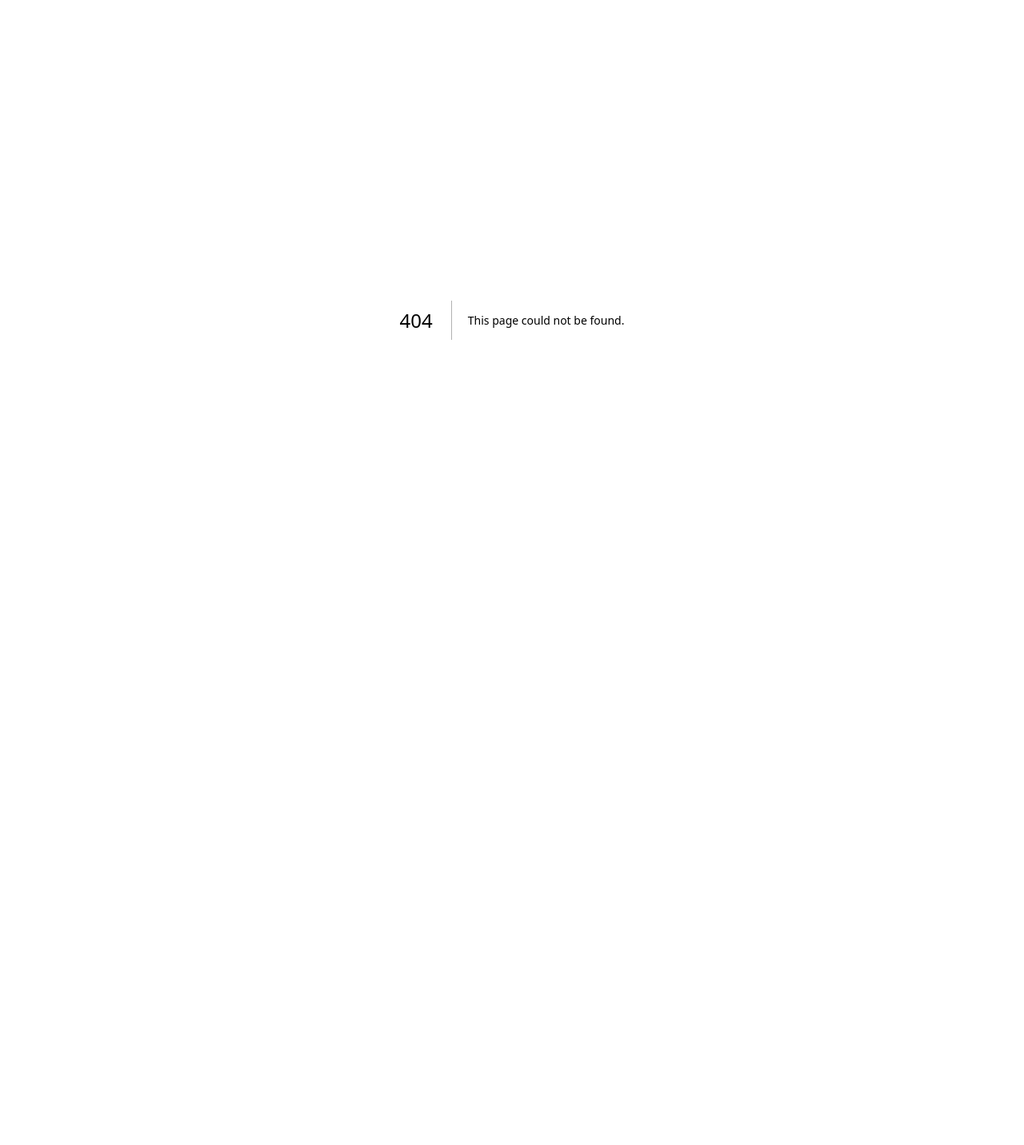
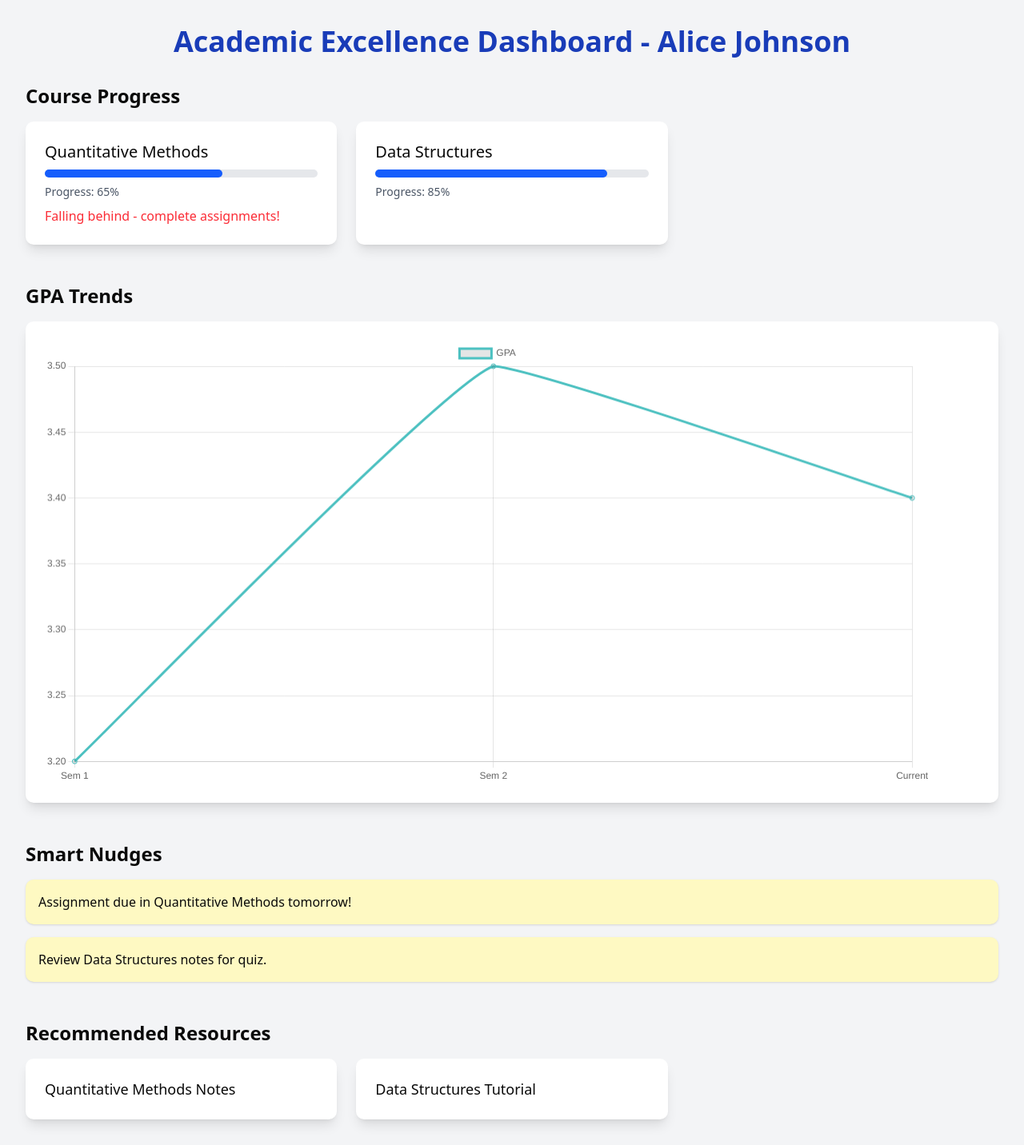
Before and after one commit to justSammy1604/aca-excellence-app, a Next.js app: page /student/dashboard in a window 1280 px wide. Before the commit this address had no page. Shown: the whole page at 80% size. Before the commit the page ends 800 px from the top, so only its background shows below. Built offline with nearby package versions, Linux system fonts and the light colour scheme.

Commit message:
made-changes

```diff
--- a/app/dashboard/page.tsx
+++ /dev/null
@@ -1,125 +0,0 @@
-"use client";
-import { motion } from "framer-motion";
-import { useSearchParams } from "next/navigation";
-import { Line } from "react-chartjs-2";
-import {
-  Chart as ChartJS,
-  CategoryScale,
-  LinearScale,
-  PointElement,
-  LineElement,
-  Title,
-  Tooltip,
-  Legend,
-} from "chart.js";
-import { mockStudents } from "@/lib/mockData";
-
-ChartJS.register(
-  CategoryScale,
-  LinearScale,
-  PointElement,
-  LineElement,
-  Title,
-  Tooltip,
-  Legend
-);
-
-export default function DashboardPage() {
-  const params = useSearchParams();
-  const studentKey = params.get("student") || "student1";
-  const currentStudent = mockStudents[studentKey as keyof typeof mockStudents] || mockStudents["student1"];
-
-  const gpaChartData = {
-    labels: currentStudent.gpaTrends.labels,
-    datasets: [
-      {
-        label: "GPA",
-        data: currentStudent.gpaTrends.data,
-        borderColor: "rgb(75, 192, 192)",
-        tension: 0.1,
-      },
-    ],
-  };
-
-  return (
-    <div className="min-h-screen bg-gray-100 p-8">
-      <header className="text-center mb-8">
-        <h1 className="text-4xl font-bold text-blue-800">Academic Excellence Dashboard - {currentStudent.name}</h1>
-      </header>
-
-      <section className="mb-12">
-        <h2 className="text-2xl font-semibold mb-4">Course Progress</h2>
-        <div className="grid grid-cols-1 md:grid-cols-3 gap-6">
-          {currentStudent.courses.map((course, index) => (
-            <motion.div
-              key={index}
-              initial={{ opacity: 0, y: 20 }}
-              animate={{ opacity: 1, y: 0 }}
-              transition={{ delay: index * 0.2 }}
-              className="bg-white p-6 rounded-lg shadow-lg"
-            >
-              <h3 className="text-xl font-medium mb-2">{course.name}</h3>
-              <div className="w-full bg-gray-200 rounded-full h-2.5 mb-2">
-                <motion.div
-                  className="bg-blue-600 h-2.5 rounded-full"
-                  initial={{ width: 0 }}
-                  animate={{ width: `${course.progress}%` }}
-                  transition={{ duration: 1 }}
-                />
-              </div>
-              <p className="text-sm text-gray-600">Progress: {course.progress}%</p>
-              {course.risk && <p className="text-red-500 mt-2">{course.risk}</p>}
-            </motion.div>
-          ))}
-        </div>
-      </section>
-
-      <section className="mb-12">
-        <h2 className="text-2xl font-semibold mb-4">GPA Trends</h2>
-        <motion.div
-          initial={{ opacity: 0, scale: 0.95 }}
-          animate={{ opacity: 1, scale: 1 }}
-          transition={{ duration: 0.5 }}
-          className="bg-white p-6 rounded-lg shadow-lg"
-        >
-          <Line data={gpaChartData} options={{ responsive: true }} />
-        </motion.div>
-      </section>
-
-      <section className="mb-12">
-        <h2 className="text-2xl font-semibold mb-4">Smart Nudges</h2>
-        <ul className="space-y-4">
-          {currentStudent.nudges.map((nudge, index) => (
-            <motion.li
-              key={index}
-              initial={{ opacity: 0, x: -20 }}
-              animate={{ opacity: 1, x: 0 }}
-              transition={{ delay: index * 0.3 }}
-              className="bg-yellow-100 p-4 rounded-lg shadow"
-            >
-              {nudge}
-            </motion.li>
-          ))}
-        </ul>
-      </section>
-
-      <section>
-        <h2 className="text-2xl font-semibold mb-4">Recommended Resources</h2>
-        <div className="grid grid-cols-1 md:grid-cols-3 gap-6">
-          {currentStudent.resources.map((resource, index) => (
-            <motion.a
-              key={index}
-              href={resource.link}
-              initial={{ opacity: 0, y: 20 }}
-              animate={{ opacity: 1, y: 0 }}
-              transition={{ delay: index * 0.2 }}
-              className="bg-white p-6 rounded-lg shadow-lg hover:bg-blue-50 transition"
-            >
-              <h3 className="text-lg font-medium">{resource.title}</h3>
-            </motion.a>
-          ))}
-        </div>
-      </section>
-    </div>
-  );
-}
--- a/app/login/page.tsx
+++ b/app/login/page.tsx
@@ -40,7 +40,7 @@ export default function Login() {
     e.preventDefault();
     const student = mockStudents[username as keyof typeof mockStudents];
     if (student && student.password === password) {
-      router.push(`/dashboard?student=${encodeURIComponent(username)}`);
+      router.push(`/student/dashboard?student=${encodeURIComponent(username)}`);
     } else {
       setError("Invalid username or password");
     }
--- a/app/page.tsx
+++ b/app/page.tsx
@@ -18,7 +18,7 @@ export default function LandingPage() {
 			| { name: string }
 			| undefined;
 			if (student && (password === "pass123" || password === "pass456")) {
-			router.push(`/dashboard?student=${encodeURIComponent(username)}`);
+				router.push(`/student/dashboard?student=${encodeURIComponent(username)}`);
 		} else {
 			setError("Invalid username or password");
 		}
@@ -136,7 +136,7 @@ export default function LandingPage() {
 					</ul>
 					<div className="mt-4">
 									<Button asChild variant="secondary" className="hover:bg-blue-600 hover:text-white">
-							<a href="/student/resource">View all resources</a>
+										<a href="/student/resources">View all resources</a>
 									</Button>
 					</div>
 				</motion.div>
--- /dev/null
+++ b/app/student/dashboard/page.tsx
@@ -0,0 +1,133 @@
+"use client";
+import { motion } from "framer-motion";
+import { useSearchParams } from "next/navigation";
+import { Line } from "react-chartjs-2";
+import {
+	Chart as ChartJS,
+	CategoryScale,
+	LinearScale,
+	PointElement,
+	LineElement,
+	Title,
+	Tooltip,
+	Legend,
+} from "chart.js";
+import { mockStudents } from "@/lib/mockData";
+
+ChartJS.register(
+	CategoryScale,
+	LinearScale,
+	PointElement,
+	LineElement,
+	Title,
+	Tooltip,
+	Legend
+);
+
+export default function StudentDashboardPage() {
+	const params = useSearchParams();
+	const studentKey = params.get("student") || "student1";
+	const currentStudent =
+		mockStudents[studentKey as keyof typeof mockStudents] ||
+		mockStudents["student1"];
+
+	const gpaChartData = {
+		labels: currentStudent.gpaTrends.labels,
+		datasets: [
+			{
+				label: "GPA",
+				data: currentStudent.gpaTrends.data,
+				borderColor: "rgb(75, 192, 192)",
+				tension: 0.1,
+			},
+		],
+	};
+
+	return (
+		<div className="min-h-screen bg-gray-100 p-8">
+			<header className="text-center mb-8">
+				<h1 className="text-4xl font-bold text-blue-800">
+					Academic Excellence Dashboard - {currentStudent.name}
+				</h1>
+			</header>
+
+			<section className="mb-12">
+				<h2 className="text-2xl font-semibold mb-4">Course Progress</h2>
+				<div className="grid grid-cols-1 md:grid-cols-3 gap-6">
+					{currentStudent.courses.map((course, index) => (
+						<motion.div
+							key={index}
+							initial={{ opacity: 0, y: 20 }}
+							animate={{ opacity: 1, y: 0 }}
+							transition={{ delay: index * 0.2 }}
+							className="bg-white p-6 rounded-lg shadow-lg"
+						>
+							<h3 className="text-xl font-medium mb-2">{course.name}</h3>
+							<div className="w-full bg-gray-200 rounded-full h-2.5 mb-2">
+								<motion.div
+									className="bg-blue-600 h-2.5 rounded-full"
+									initial={{ width: 0 }}
+									animate={{ width: `${course.progress}%` }}
+									transition={{ duration: 1 }}
+								/>
+							</div>
+							<p className="text-sm text-gray-600">
+								Progress: {course.progress}%
+							</p>
+							{course.risk && (
+								<p className="text-red-500 mt-2">{course.risk}</p>
+							)}
+						</motion.div>
+					))}
+				</div>
+			</section>
+
+			<section className="mb-12">
+				<h2 className="text-2xl font-semibold mb-4">GPA Trends</h2>
+				<motion.div
+					initial={{ opacity: 0, scale: 0.95 }}
+					animate={{ opacity: 1, scale: 1 }}
+					transition={{ duration: 0.5 }}
+					className="bg-white p-6 rounded-lg shadow-lg"
+				>
+					<Line data={gpaChartData} options={{ responsive: true }} />
+				</motion.div>
+			</section>
+
+			<section className="mb-12">
+				<h2 className="text-2xl font-semibold mb-4">Smart Nudges</h2>
+				<ul className="space-y-4">
+					{currentStudent.nudges.map((nudge, index) => (
+						<motion.li
+							key={index}
+							initial={{ opacity: 0, x: -20 }}
+							animate={{ opacity: 1, x: 0 }}
+							transition={{ delay: index * 0.3 }}
+							className="bg-yellow-100 p-4 rounded-lg shadow"
+						>
+							{nudge}
+						</motion.li>
+					))}
+				</ul>
+			</section>
+
+			<section>
+				<h2 className="text-2xl font-semibold mb-4">Recommended Resources</h2>
+				<div className="grid grid-cols-1 md:grid-cols-3 gap-6">
+					{currentStudent.resources.map((resource, index) => (
+						<motion.a
+							key={index}
+							href={resource.link}
+							initial={{ opacity: 0, y: 20 }}
+							animate={{ opacity: 1, y: 0 }}
+							transition={{ delay: index * 0.2 }}
+							className="bg-white p-6 rounded-lg shadow-lg hover:bg-blue-50 transition"
+						>
+							<h3 className="text-lg font-medium">{resource.title}</h3>
+						</motion.a>
+					))}
+				</div>
+			</section>
+		</div>
+	);
+}
--- /dev/null
+++ b/app/student/resources/page.tsx
@@ -0,0 +1,37 @@
+"use client";
+import { motion } from "framer-motion";
+
+// Dummy data
+const dummyResources = [
+	{ id: 1, title: "Quantitative Methods Notes", link: "https://example.com/notes", category: "Notes" },
+	{ id: 2, title: "Past Papers for ML", link: "https://example.com/papers", category: "Past Papers" },
+	{ id: 3, title: "Khan Academy: Stats Basics", link: "https://khanacademy.org/stats", category: "Online Course" },
+	{ id: 4, title: "Data Structures Tutorial", link: "https://example.com/tutorial", category: "Tutorial" },
+];
+
+export default function Resources() {
+	return (
+		<div className="min-h-screen bg-gray-100 p-8">
+			<header className="text-center mb-8">
+				<h1 className="text-4xl font-bold text-blue-800">Recommended Resources</h1>
+			</header>
+			<section>
+				<div className="grid grid-cols-1 md:grid-cols-2 lg:grid-cols-3 gap-6">
+					{dummyResources.map((resource, index) => (
+						<motion.a
+							key={resource.id}
+							href={resource.link}
+							initial={{ opacity: 0, y: 50 }}
+							animate={{ opacity: 1, y: 0 }}
+							transition={{ delay: index * 0.2 }}
+							className="bg-white p-6 rounded-lg shadow-lg hover:bg-blue-50 transition"
+						>
+							<h3 className="text-lg font-medium">{resource.title}</h3>
+							<p className="text-sm text-gray-600 mt-2">{resource.category}</p>
+						</motion.a>
+					))}
+				</div>
+			</section>
+		</div>
+	);
+}
```
Lines whose indentation alone changed are shown as unchanged.
